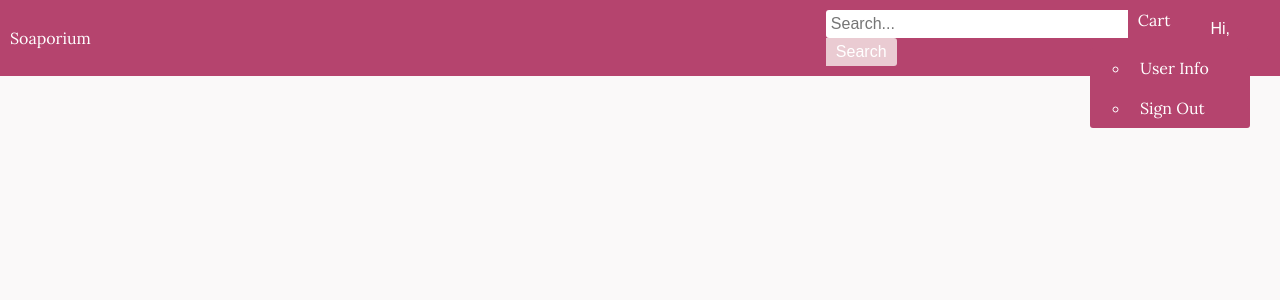
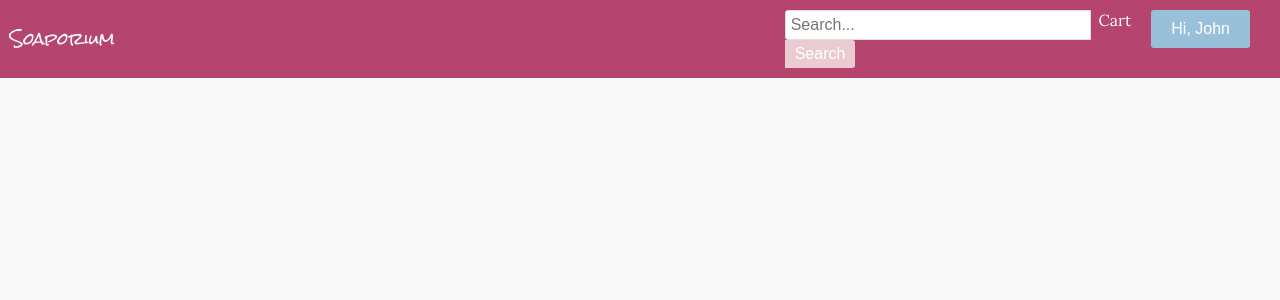
Before and after one commit to anisha-arya/Soap, a Flask app: page / in a window 1280 px wide. Shown: the top 300 px of the page. Run offline with Flask 3, Linux system fonts and the light colour scheme; a user stored in the database is signed in; data comes from the database, SQL or seed files in the repository.

Commit message:
Fixed navbar dropdown, fixed userinfo(userid), continued styling pages

```diff
--- a/routes.py
+++ b/routes.py
@@ -10,7 +10,16 @@ app.secret_key = secrets.token_hex(24)
 
 @app.route("/")
 def home():
-    return render_template("home.html")
+    user_firstname = None
+    userid = session.get("userid")
+    if userid:
+        conn = sqlite3.connect("Soap.db")
+        sql = "SELECT fname FROM User WHERE userid = ?"
+        user = conn.execute(sql, (userid,)).fetchone()
+        if user:
+            user_firstname = user[0]
+        conn.close()
+    return render_template("home.html", user_firstname=user_firstname)
 
 
 @app.route("/login", methods=["GET", "POST"])
@@ -76,6 +85,10 @@ def logout():
 
 @app.route("/user/<int:userid>")
 def userinfo(userid):
+    session_userid = session.get("userid")
+    if session_userid != userid:
+        flash("Authentication error")
+        return redirect(url_for("home"))
     conn = sqlite3.connect("Soap.db")
     sql = "SELECT * FROM User WHERE userid = ?"
     user = conn.execute(sql, (userid,)).fetchone()
--- a/static/styles.css
+++ b/static/styles.css
@@ -1,35 +1,53 @@
+/* Add this CSS to your existing stylesheet */
 @import url('https://fonts.googleapis.com/css2?family=Lora:ital,wght@0,400..700;1,400..700&display=swap');
 @import url('https://fonts.googleapis.com/css2?family=Rock+Salt&display=swap');
 
-.homelink, h1, h2, h3, h4, h5, h6 {
-    font-family: 'Rock Salt', cursive; /* Apply Rock Salt font to all headings */
+.home-link,
+h1,
+h2,
+h3,
+h4,
+h5,
+h6 {
+    font-family: 'Rock Salt', cursive;
+    /* Apply Rock Salt font to all headings */
 }
 
 body {
-    font-family: 'Lora', serif; /* Change font family */
+    font-family: 'Lora', serif;
+    /* Change font family */
     margin: 0;
     padding: 0;
-    background-color: #faf9f9; /* Background color */
-    color: #2b3d41; /* Text color */
+    background-color: #faf9f9;
+    /* Background color */
+    color: #2b3d41;
+    /* Text color */
 }
 
+/* Add this CSS to your existing stylesheet */
 .top-bar {
-    background-color: #b5446e; /* Top bar color */
-    color: #fff; /* Text color */
+    background-color: #b5446e;
+    /* Top bar color */
+    color: #fff;
+    /* Text color */
     padding: 10px;
     display: flex;
-    justify-content: space-between; /* Space elements evenly */
-    align-items: center; /* Center items vertically */
+    justify-content: space-between;
+    /* Space elements evenly */
+    align-items: center;
+    /* Center items vertically */
 }
 
 .home-link {
-    color: #fff; /* Home link text color */
+    color: #fff;
+    /* Home link text color */
     text-decoration: none;
 }
 
 .navbar {
     display: flex;
-    align-items: center; /* Center items vertically */
+    align-items: center;
+    /* Center items vertically */
 }
 
 .nav-links {
@@ -44,65 +62,71 @@ body {
 }
 
 .nav-links li a {
-    color: #fff; /* Nav links text color */
+    color: #fff;
+    /* Nav links text color */
     text-decoration: none;
 }
 
 .search-bar {
     display: flex;
-    align-items: center; /* Center items vertically */
+    align-items: center;
+    /* Center items vertically */
 }
 
 .search-bar input[type="text"] {
     padding: 5px;
     font-size: 16px;
-    border: none;
+    border: 1px solid #ddd;
     border-radius: 3px 0 0 3px;
 }
 
 .search-bar button {
     padding: 5px 10px;
-    background-color: #eacbd2; /* Search button color */
-    color: #fff; /* Search button text color */
+    font-size: 16px;
+    background-color: #eacbd2;
+    /* Search button color */
+    color: #fff;
+    /* Search button text color */
     border: none;
     border-radius: 0 3px 3px 0;
     cursor: pointer;
 }
 
 .search-bar button:hover {
-    background-color: #2b3d41; /* Darker search button color on hover */
+    background-color: #2b3d41;
+    /* Darker search button color on hover */
 }
 
 .user-dropdown {
     position: relative;
 }
 
-.user-dropdown-btn {
-    background-color: transparent;
-    color: #fff;
-    border: none;
-    cursor: pointer;
-}
-
 .dropdown-content {
+    visibility: hidden;
+    /* Initially hide the dropdown */
     display: none;
     position: absolute;
-    background-color: #b5446e; /* Dropdown menu color */
+    background-color: #98c1d9;
+    /* Dropdown menu color */
     min-width: 120px;
     z-index: 1;
     border-radius: 3px;
-    right: 0; /* Align the dropdown menu to the right */
+    right: 0;
+    /* Align the dropdown menu to the right */
     display: flex;
     flex-direction: column;
 }
 
 .user-dropdown:hover .dropdown-content {
-    display: block; /* Display the dropdown menu when hovering over the user-dropdown */
+    visibility: visible;
+    /* Show the dropdown on hover */
+    display: block;
 }
 
 .dropdown-content li {
     padding: 10px;
-    width: 100%; /* Make each list item fill the width of the dropdown */
+    width: 100%;
+    /* Make each list item fill the width of the dropdown */
 }
 
 .dropdown-content li a {
@@ -111,7 +135,8 @@ body {
 }
 
 .dropdown-content li:hover {
-    background-color: #eacbd2; /* Darker dropdown menu color on hover */
+    background-color: #2b3d41;
+    /* Darker dropdown menu color on hover */
 }
 
 .content {
@@ -128,7 +153,8 @@ body {
     max-width: 800px;
     margin: 0 auto;
     padding: 20px;
-    background-color: #faf9f9; /* Container background color */
+    background-color: #faf9f9;
+    /* Container background color */
     border: 1px solid #ddd;
     border-radius: 5px;
     box-shadow: 0 0 10px rgba(0, 0, 0, 0.1);
@@ -164,7 +190,8 @@ button,
     display: inline-block;
     padding: 10px 20px;
     font-size: 16px;
-    background-color: #98c1d9; /* Blue button color */
+    background-color: #98c1d9;
+    /* Blue button color */
     color: #fff;
     border: none;
     border-radius: 3px;
@@ -174,7 +201,8 @@ button,
 
 button:hover,
 .add-to-cart:hover {
-    background-color: #2b3d41; /* Darker blue on hover */
+    background-color: #2b3d41;
+    /* Darker blue on hover */
 }
 
 .flash-messages {
@@ -184,7 +212,8 @@ button:hover,
 
 .flash-messages li {
     margin-bottom: 5px;
-    color: #d9534f; /* Red color for error messages */
+    color: #d9534f;
+    /* Red color for error messages */
 }
 
 .no-results {
--- a/templates/home.html
+++ b/templates/home.html
@@ -24,7 +24,7 @@
                 {% if session.get("userid") %}
                 <li><a href="{{ url_for('view_current_cart') }}">Cart</a></li>
                 <li class="user-dropdown">
-                    <button class="user-dropdown-btn">Hi, {{ userid }}</button>
+                    <button class="user-dropdown-btn">Hi, {{ user_firstname }}</button>
                     <ul class="dropdown-content">
                         <li><a href="{{ url_for('userinfo', userid=session.get("userid")) }}">User Info</a></li>
                         <li><a href="{{ url_for('logout') }}">Sign Out</a></li>
```
